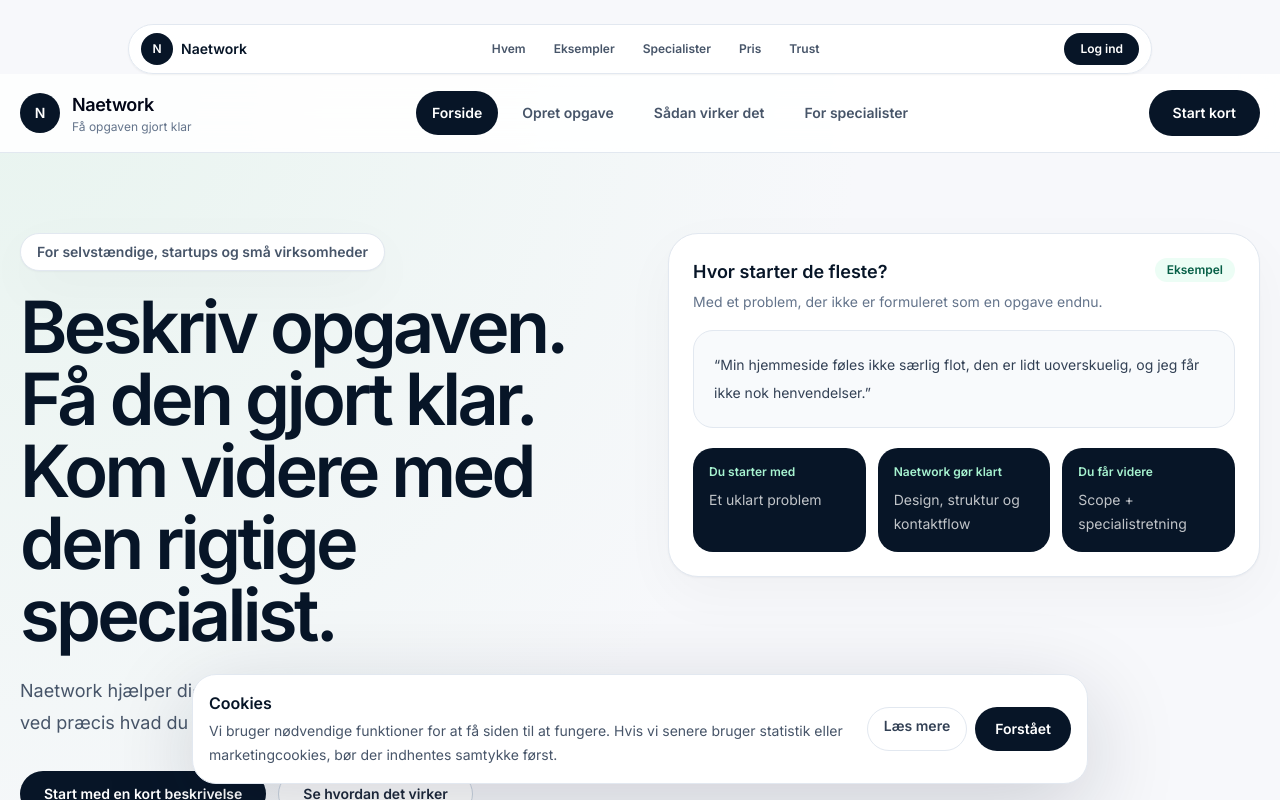
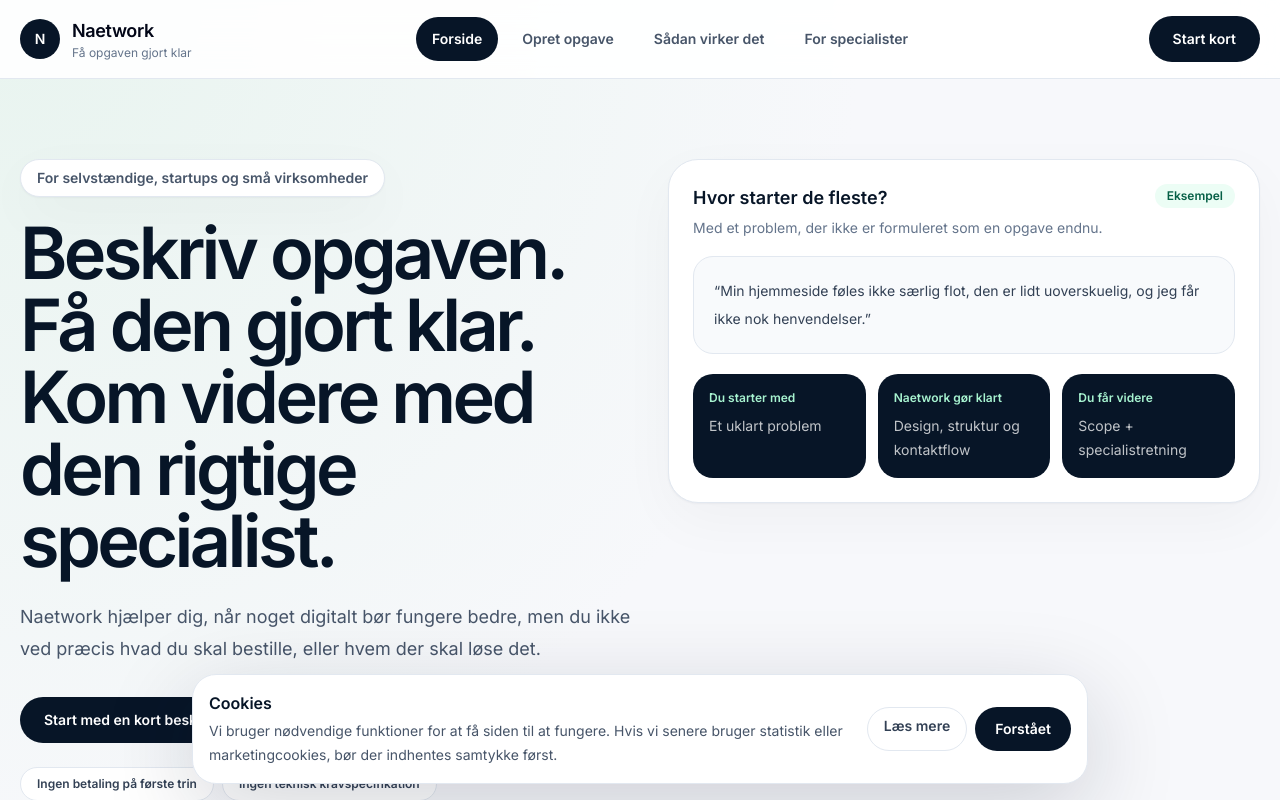
Before and after one commit to mikkelstreet-png/Naetwork, a Next.js app: page / in a window 1280 px wide. Shown: the top 800 px of the page. Built offline with nearby package versions, Linux system fonts and the light colour scheme.

Commit message:
Remove duplicated Sprint 9 top navigation

```diff
--- a/components/NaetworkCommercialV9.tsx
+++ b/components/NaetworkCommercialV9.tsx
@@ -1,4 +1,3 @@
-import Link from "next/link";
 import { NaetworkEndToEndV5 } from "@/components/NaetworkEndToEndV5";
 
 const audiences = [
@@ -35,23 +34,6 @@ const promises = [
 export function NaetworkCommercialV9() {
   return (
     <>
-      <div className="sticky top-3 z-[85] px-3 py-3">
-        <div className="mx-auto flex max-w-5xl items-center justify-between gap-2 rounded-full border border-slate-200 bg-white/90 px-3 py-2 shadow-sm backdrop-blur-xl">
-          <Link href="/" className="flex items-center gap-2 text-sm font-black text-[#071527]">
-            <span className="grid h-8 w-8 place-items-center rounded-full bg-[#071527] text-xs text-white">N</span>
-            Naetwork
-          </Link>
-          <div className="hidden items-center gap-1 md:flex">
-            <a href="#hvem" className="rounded-full px-3 py-2 text-xs font-black text-slate-600 hover:bg-slate-100">Hvem</a>
-            <a href="#eksempler" className="rounded-full px-3 py-2 text-xs font-black text-slate-600 hover:bg-slate-100">Eksempler</a>
-            <Link href="/specialister" className="rounded-full px-3 py-2 text-xs font-black text-slate-600 hover:bg-slate-100">Specialister</Link>
-            <Link href="/pris" className="rounded-full px-3 py-2 text-xs font-black text-slate-600 hover:bg-slate-100">Pris</Link>
-            <Link href="/trust" className="rounded-full px-3 py-2 text-xs font-black text-slate-600 hover:bg-slate-100">Trust</Link>
-          </div>
-          <Link href="/access" className="rounded-full bg-[#071527] px-4 py-2 text-xs font-black text-white">Log ind</Link>
-        </div>
-      </div>
-
       <NaetworkEndToEndV5 />
 
       <section id="hvem" className="bg-[#f7f8fb] px-4 py-16 text-slate-950 sm:px-5 lg:py-24">
```
